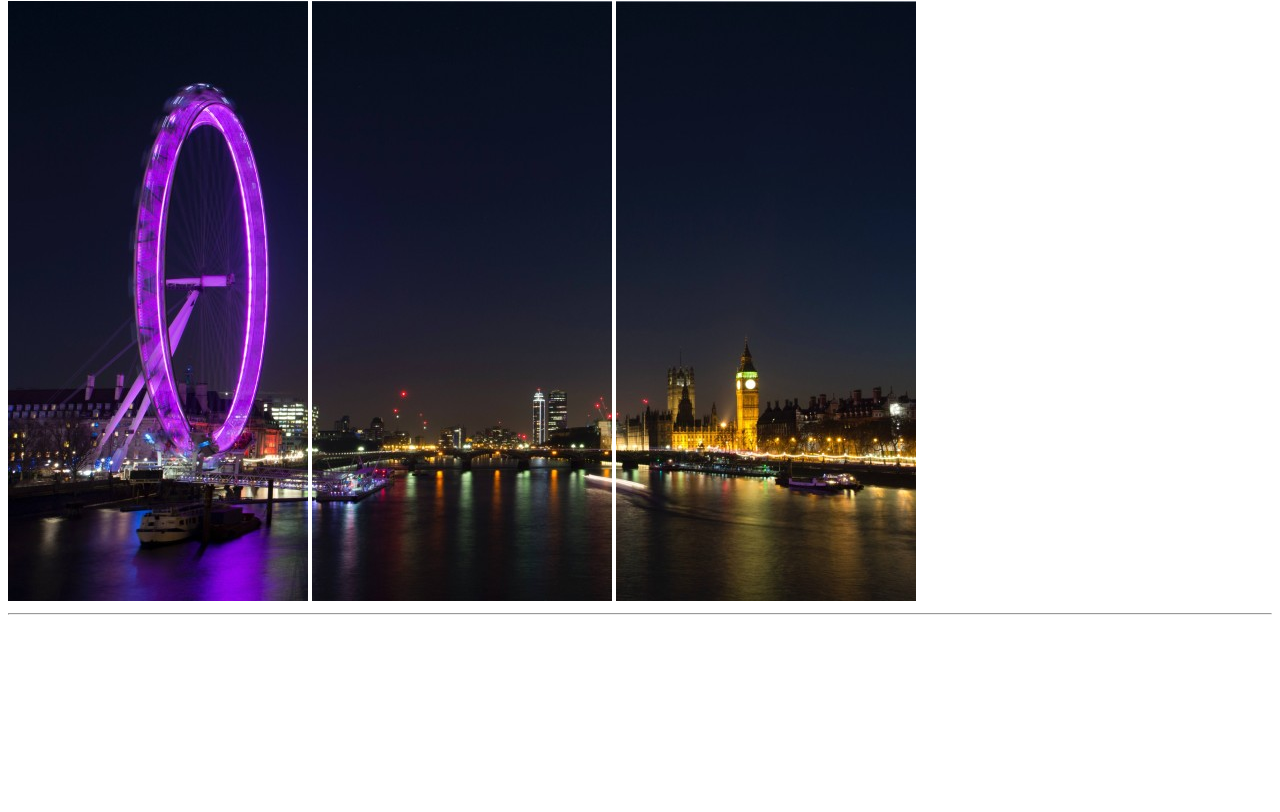
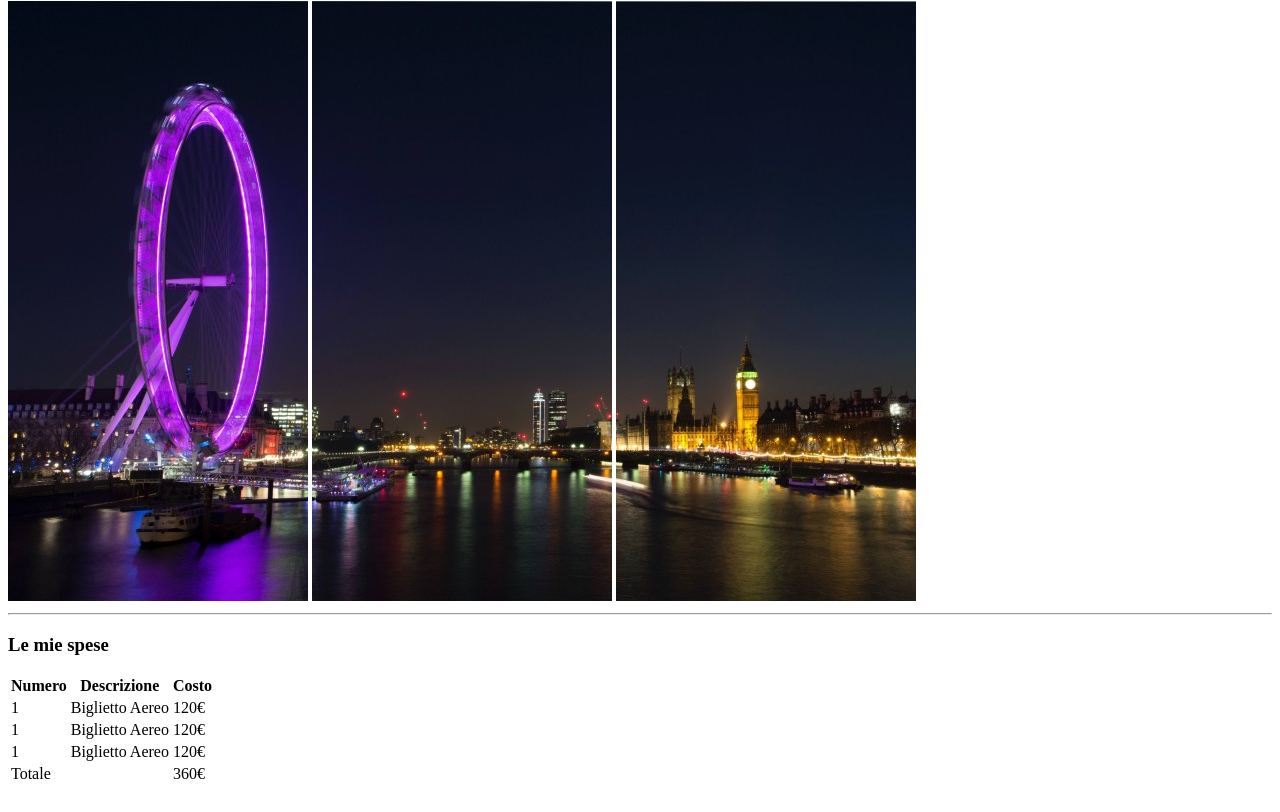
Before and after one commit to yamadicu/html-london-trip, a plain HTML site: page index.html in a window 1280 px wide. Shown: the part 79-891 px from the top of the page. Before the commit the page ends 800 px from the top, so only its background shows below. Drawn offline with Linux system fonts and the light colour scheme.

Commit message:
Conclusione tabella

```diff
--- a/index.html
+++ b/index.html
@@ -18,5 +18,44 @@
         <hr>
     </header>
 
+    <!-- Main -->
+    <main>
+        <!-- Tabella -->
+        <h3>Le mie spese</h3>
+        <table>
+            <thead>
+                <tr>
+                    <th>Numero</th>
+                    <th>Descrizione</th>
+                    <th>Costo</th>
+                </tr>
+            </thead>
+            <tbody>
+                <tr>
+                    <td>1</td>
+                    <td>Biglietto Aereo</td>
+                    <td>120&#8364;</td>
+                </tr>
+                <tr>
+                    <td>1</td>
+                    <td>Biglietto Aereo</td>
+                    <td>120&#8364;</td>
+                </tr>
+                <tr>
+                    <td>1</td>
+                    <td>Biglietto Aereo</td>
+                    <td>120&#8364;</td>
+                </tr>
+            </tbody>
+            <tfoot>
+                <tr>
+                    <td colspan="2">Totale</td>
+                    <td>360&#8364;</td>
+                </tr>
+            </tfoot>
+        </table>
+        <br>
+
+    </main>
 </body>
 </html>
```
